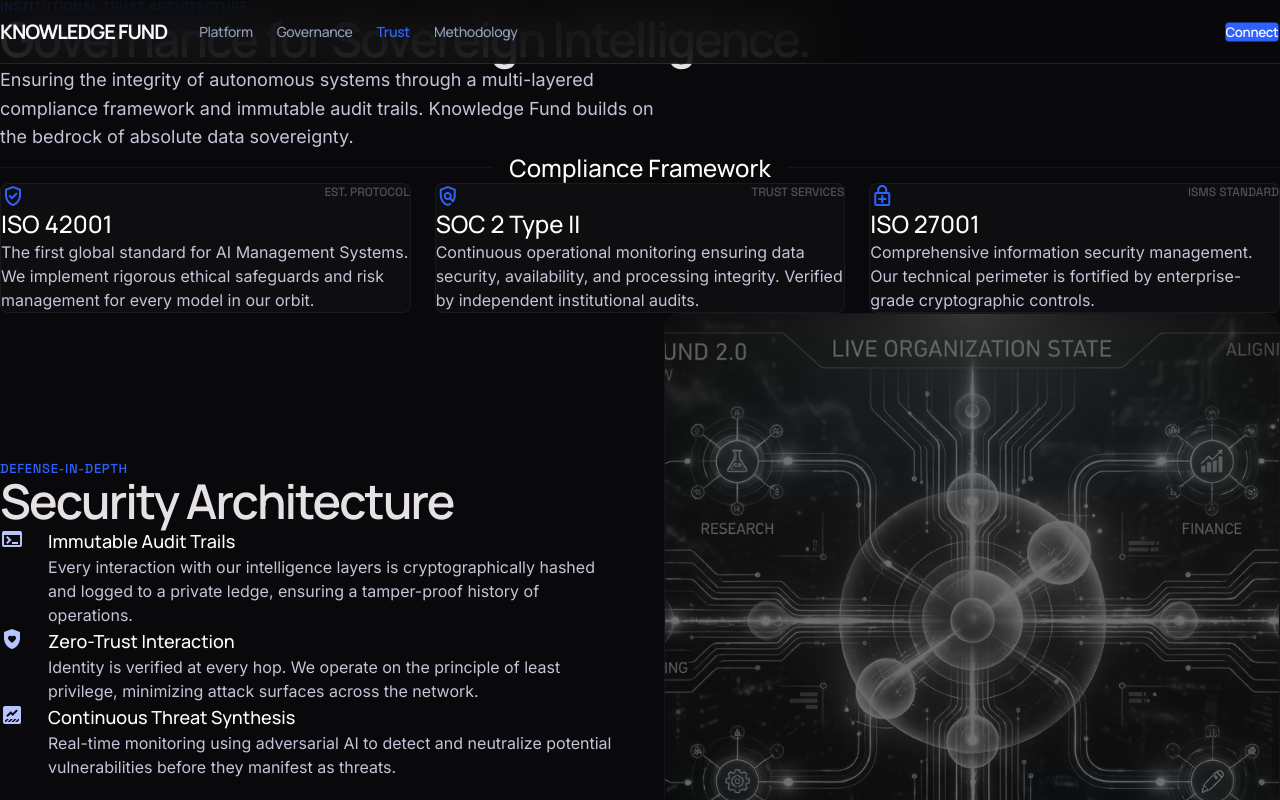
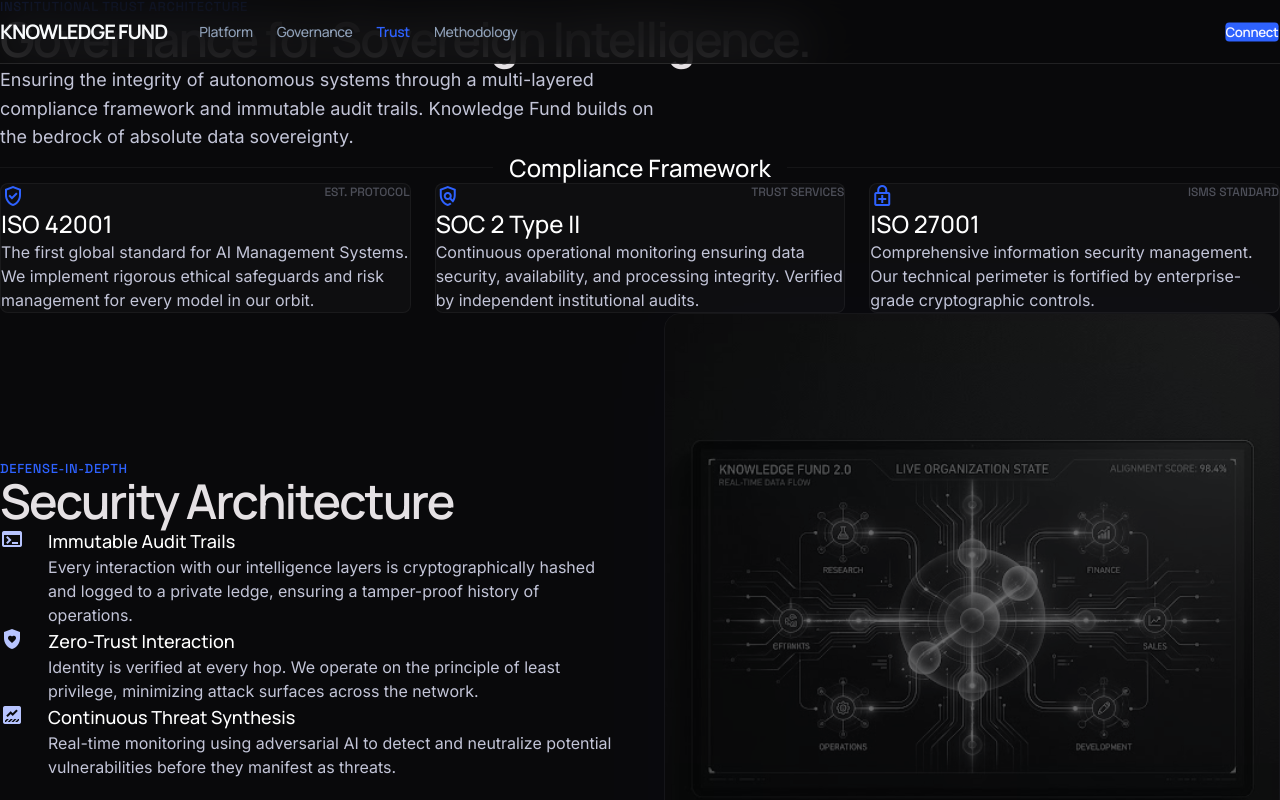
Before and after one commit to governance-foundation/knowledgefund.co, a Next.js app: page /trust in a window 1280 px wide. Shown: the top 800 px of the page. Built offline with nearby package versions, Linux system fonts and the light colour scheme.

Commit message:
Use display image on trust security section

```diff
--- a/src/app/trust/page.tsx
+++ b/src/app/trust/page.tsx
@@ -10,7 +10,7 @@
   return (
     <StitchHtmlPage
       activePage="trust"
-      localImages={["/stitch-redesign/knowledgefund.png"]}
+      localImages={["/stitch-redesign/knowledgefund-display.jpg"]}
       page="trust_governance"
       tintedImageIndexes={[0]}
     />
```
